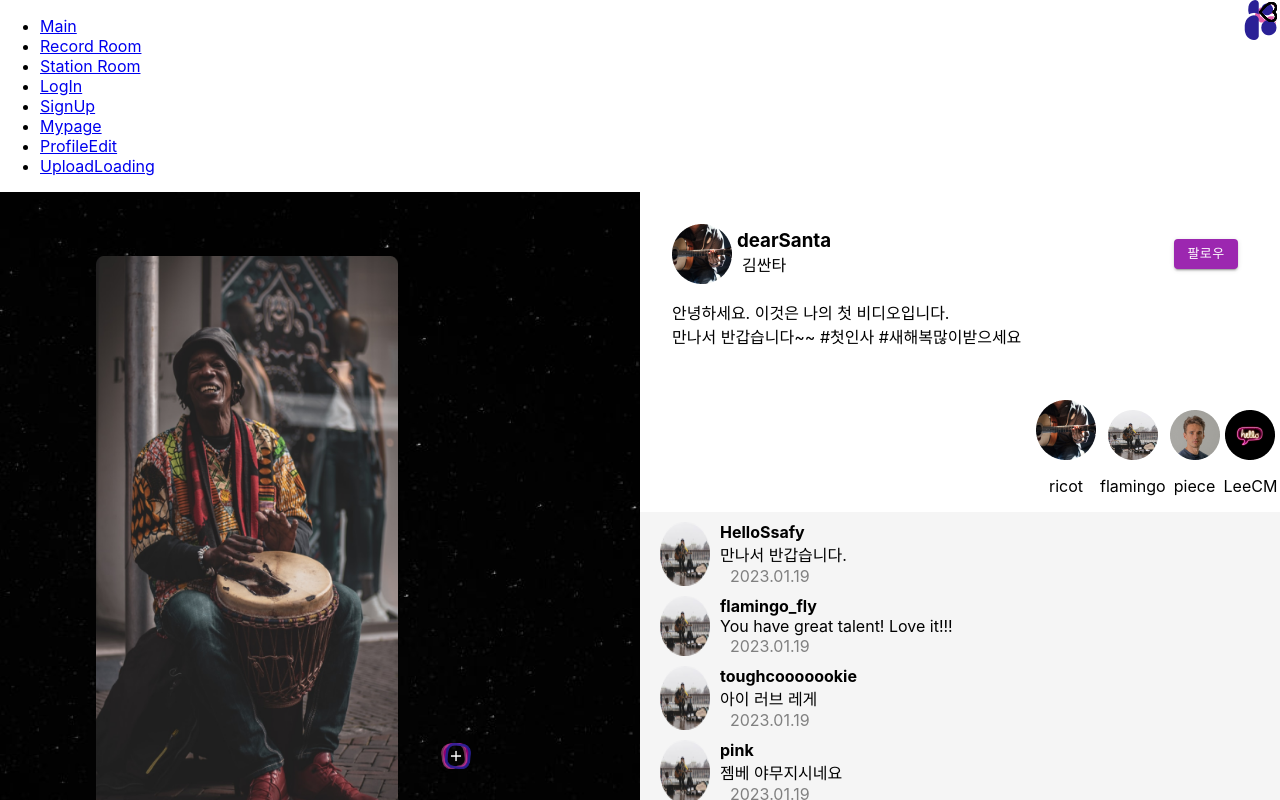
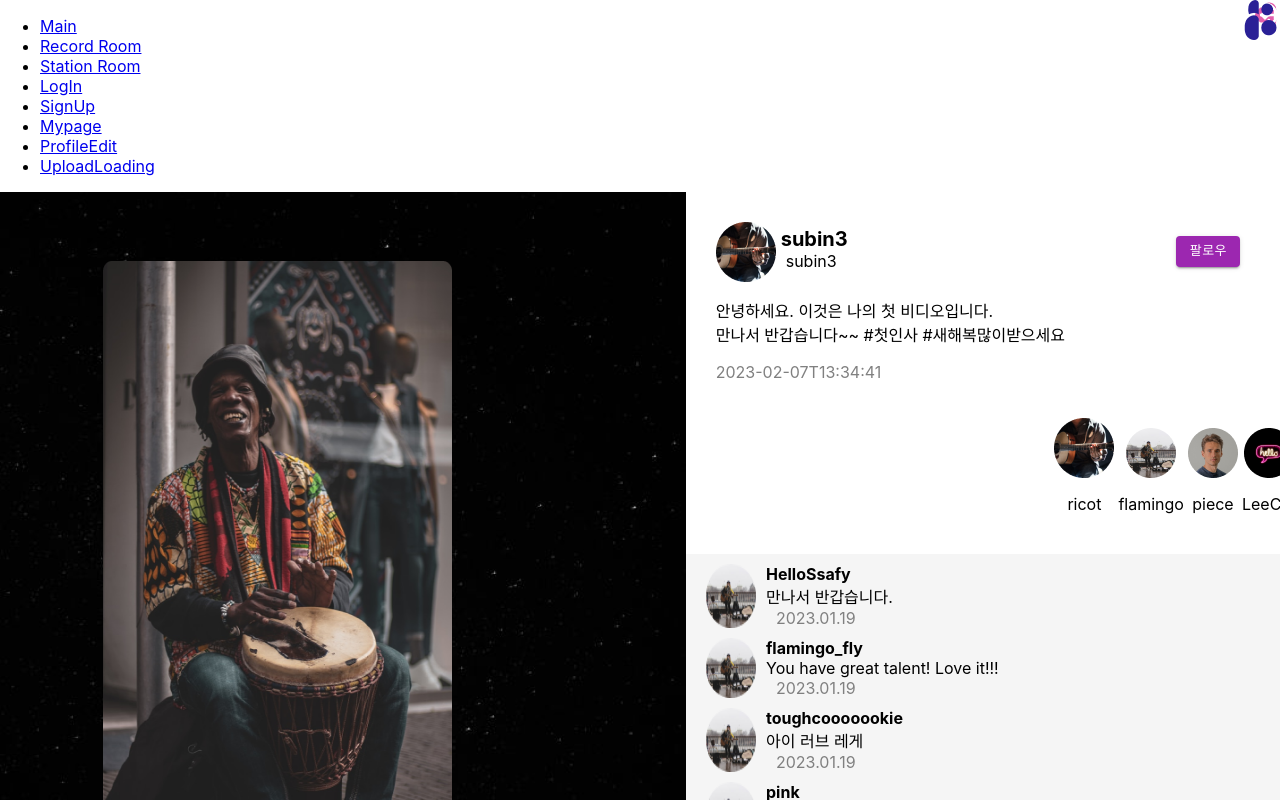
Before and after one commit to yeojinj/stackers, a React (Create React App) app in the folder frontend/: page /StationRoom in a window 1280 px wide. Shown: the top 800 px of the page. Built offline with nearby package versions, Linux system fonts and the light colour scheme; the HTML template or start-up script is replaced by a standard one.

Commit message:
Feat: StationRoom props 추가, LogIn Modal 기능 테스트 추가

```diff
--- a/frontend/src/pages/sign_folder/LogIn/LogIn.js
+++ b/frontend/src/pages/sign_folder/LogIn/LogIn.js
@@ -12,7 +12,7 @@ import { useDispatch, useSelector } from 'react-redux'
 import axios from 'axios'
 import { logIn } from '../../../store.js'
 
-function LogIn({ setModalOpen }) {
+function LogIn(props) {
   const [username, setUsername] = useState('')
   const [password, setPassword] = useState('')
   const navigate = useNavigate()
@@ -20,39 +20,21 @@ function LogIn({ setModalOpen }) {
   const isLogged = useSelector((state) => {
     return state.user.isLogged
   })
-  // 로그인 모달이 열리면 스크롤 못하게 막기
-  // 닫히면 스크롤 다시 가능
-  const showModal = () => {
-    setModalOpen(true)
-    // document.body.style.overflow = 'hidden'
-  }
-  const closeModal = () => {
-    // document.body.style.overflow = 'unset'
-    setModalOpen(false)
-    // navigate(-1)
-  }
-
-  useEffect(() => {
-    showModal
-  }, [])
-
   return (
-    <div className="login-background">
+    <div>
       <div className="LogIn">
         <img src={logo} alt="logo" className="LogIn-logo" />
-        {/* 임시방편으로 닫기 버튼 만들었어요 */}
-        {/* 메인페이지에 모달 띄우기 성공하면 없애겠습니당 */}
-        <button onClick={closeModal}>닫기</button>
+        <button
+          onClick={() => {
+            props.handleClose()
+          }}
+        >
+          닫기
+        </button>
         <form
           style={{ textAlign: 'center' }}
           onSubmit={(event) => {
             event.preventDefault()
-            // console.log('제출된다.')
-            // console.log(event.target.id.value)
-            // console.log(event.target.password.value)
-            // setUsername(event.target.username.value)
-            // setPassword(event.target.password.value)
-            // console.log(username, password)
             axios({
               method: 'post',
               url: '/api/login',
@@ -62,7 +44,6 @@ function LogIn({ setModalOpen }) {
               }
             })
               .then((response) => {
-                // console.log(response.data)
                 localStorage.setItem('accessToken', response.data.accessToken)
                 localStorage.setItem('refreshToken', response.data.refreshToken)
                 navigate('/MainRoom')
--- a/frontend/src/pages/sign_folder/SignUp/SignUp.js
+++ b/frontend/src/pages/sign_folder/SignUp/SignUp.js
@@ -7,12 +7,20 @@ import TextField from '@mui/material/TextField'
 import Button from '@mui/material/Button'
 import axios from 'axios'
 import { useNavigate } from 'react-router-dom'
+import Box from '@mui/material/Box'
+import Modal from '@mui/material/Modal'
+import LogIn from '../LogIn/LogIn.js'
 
 function SignUp() {
   const [username, setUsername] = useState('')
   const [password, setPassword] = useState('')
   const [email, setEmail] = useState('')
   const navigate = useNavigate()
+
+  const [open, setOpen] = useState(false)
+  const handleOpen = () => setOpen(true)
+  const handleClose = () => setOpen(false)
+
   return (
     <div>
       <div className="SignUp">
@@ -133,6 +141,14 @@ function SignUp() {
           </Button>
         </form>
       </div>
+      <div>
+        <Button onClick={handleOpen}>Open modal</Button>
+        <Modal open={open} onClose={handleClose}>
+          <Box>
+            <LogIn handleClose={handleClose} />
+          </Box>
+        </Modal>
+      </div>
     </div>
   )
 }
--- a/frontend/src/pages/station_room/Station.css
+++ b/frontend/src/pages/station_room/Station.css
@@ -4,15 +4,19 @@
 
 .LeftStyle {
   background-image: url('./assets/Rectangle.png');
-  width: 50%;
-  height: 720px;
+  /* float: left; */
+  width: 686px;
+  height: 832px;
   color: white;
   display: flex;
+  flex: none;
 }
 
 .RightStyle {
-  width: 50%;
-  height: 720px;
+  width: 100%;
+  height: 832px;
+
+  /* float: left; */
 }
 
 .contentBox {
@@ -94,6 +98,8 @@
 
 .station-profile-id {
   margin: 5px 0 0 5px;
+  font-size: 20px;
+  font-weight: bold;
 }
 
 .station-profile-nickname {
@@ -102,6 +108,7 @@
 
 .station-follow {
   margin: auto 10px auto auto;
+  position: relative;
 }
 
 .station-usercontent {
--- a/frontend/src/pages/station_room/article/Article.js
+++ b/frontend/src/pages/station_room/article/Article.js
@@ -1,14 +1,15 @@
 import React from 'react'
 import ArticleDetail from './ArticleDetail'
 import CommentList from '../comment/CommentList'
-import CommentCreate from '../comment/CommentCreate'
+// import CommentCreate from '../comment/CommentCreate'
 
-function Article() {
+function Article(props) {
+  // console.log(props.Info)
   return (
     <div className="RightStyle">
-      <ArticleDetail></ArticleDetail>
+      <ArticleDetail Info={props.Info}></ArticleDetail>
       <CommentList></CommentList>
-      <CommentCreate></CommentCreate>
+      {/* <CommentCreate></CommentCreate> */}
     </div>
   )
 }
--- a/frontend/src/pages/station_room/article/ArticleDetail.js
+++ b/frontend/src/pages/station_room/article/ArticleDetail.js
@@ -5,8 +5,9 @@ import StackerListItem from './StackerListItem'
 import '../Station.css'
 import profile from '../assets/profile.png'
 
-function ArticleDetail() {
+function ArticleDetail(props) {
   const [isfollowing, setIsfollow] = useState(true)
+  const writer = props.Info.writer
   let followbutton = null
   if (!isfollowing) {
     followbutton = (
@@ -29,8 +30,8 @@ function ArticleDetail() {
         <div className="station-profile">
           <img src={profile} alt="profile" />
           <div className="station-profile-name_nickname">
-            <h3 className="station-profile-id">dearSanta</h3>
-            <p className="station-profile-nickname">김싼타</p>
+            <p className="station-profile-id">{writer.username}</p>
+            <p className="station-profile-nickname">{writer.nickname}</p>
           </div>
           <div
             className="station-follow"
@@ -43,8 +44,9 @@ function ArticleDetail() {
           </div>
         </div>
         <p className="station-usercontent">{stationInformation}</p>
+        <p style={{ color: 'gray' }}>{props.Info.regTime}</p>
       </div>
-      <StackerListItem></StackerListItem>
+      <StackerListItem musicians={props.Info.musicians}></StackerListItem>
     </div>
   )
 }
--- a/frontend/src/pages/station_room/article/StackerListItem.js
+++ b/frontend/src/pages/station_room/article/StackerListItem.js
@@ -6,7 +6,9 @@ import profile2 from '../assets/profilePicture1.png'
 import profile3 from '../assets/profilePicture2.png'
 import profile4 from '../assets/profilePicture3.png'
 
-function StackerListItem() {
+function StackerListItem(props) {
+  const musicians = props.musicians
+  // console.log(musicians)
   const Participant = [
     {
       id: 1,
--- a/frontend/src/pages/station_room/comment/CommentCreate.js
+++ b/frontend/src/pages/station_room/comment/CommentCreate.js
@@ -2,6 +2,7 @@
 import React from 'react'
 import TextField from '@mui/material/TextField'
 import Button from '@mui/material/Button'
+import CreateComment from '../../../store.js'
 
 function CommentCreate() {
   return (
@@ -11,14 +12,15 @@ function CommentCreate() {
         size="small"
         style={{
           width: '88%',
-          height: '40px',
+          height: '40px'
         }}
       />
       <Button
         variant="outlined"
         style={{
-          height: '40px',
+          height: '40px'
         }}
+        onClick={() => {}}
       >
         작성
       </Button>
--- a/frontend/src/pages/station_room/comment/CommentList.js
+++ b/frontend/src/pages/station_room/comment/CommentList.js
@@ -1,46 +1,15 @@
 /* eslint-disable */
 import React, { useState } from 'react'
+import { useSelector } from 'react-redux'
 import profilePicture1 from '../assets/profilePicture1.png'
-import FavoriteRoundedIcon from '@mui/icons-material/FavoriteRounded'
-import FavoriteBorderRoundedIcon from '@mui/icons-material/FavoriteBorderRounded'
+import CommentCreate from '../comment/CommentCreate'
 
 function Comments(props) {
-  // console.log(props.Information);
-  // const [lst, setLst] = useState([])
   const lst = []
   for (let i = 0; i < props.Information.length; i++) {
     const username = props.Information[i].username
     const content = props.Information[i].content
     const release_date = props.Information[i].release_date
-    // const [commentLike, setCommentLike] = useState(0)
-    const [isCommentLiked, setIsCommentLike] = useState(false)
-    // const profilePicture = props.Information[i].profilePicture
-    // console.log(profilePicture1)
-    function LikeClick() {
-      setIsCommentLike(!isCommentLiked)
-    }
-
-    let LikeContent = null
-    if (isCommentLiked) {
-      LikeContent = (
-        <FavoriteRoundedIcon
-          onClick={(event) => {
-            event.preventDefault()
-            LikeClick(event.target)
-          }}
-          style={{ color: 'rgba(227, 95, 173, 1)' }}
-        ></FavoriteRoundedIcon>
-      )
-    } else {
-      LikeContent = (
-        <FavoriteBorderRoundedIcon
-          onClick={(event) => {
-            event.preventDefault()
-            LikeClick(event.target)
-          }}
-        ></FavoriteBorderRoundedIcon>
-      )
-    }
 
     lst.push(
       <div key={props.Information[i].id} style={{ margin: '10px' }}>
@@ -70,13 +39,11 @@ function Comments(props) {
                 {release_date}
               </p>
             </div>
-            {LikeContent}
           </div>
         </div>
       </div>
     )
   }
-  // console.log(lst);
   return <div>{lst}</div>
 }
 
@@ -126,11 +93,14 @@ function CommentList() {
     }
   ]
   return (
-    <div className="comment">
-      <div className="comment-list">
-        <Comments Information={commentInformation}></Comments>
+    <>
+      <div className="comment">
+        <div className="comment-list">
+          <Comments Information={commentInformation}></Comments>
+        </div>
       </div>
-    </div>
+      <CommentCreate></CommentCreate>
+    </>
   )
 }
 export default CommentList
--- a/frontend/src/pages/station_room/stationview/StationRoom.js
+++ b/frontend/src/pages/station_room/stationview/StationRoom.js
@@ -4,10 +4,62 @@ import Article from '../article/Article'
 import '../Station.css'
 
 function StationRoom() {
+  const Info = {
+    id: 13,
+    stationInfo: {
+      content: 'xptms',
+      music: '테스트용 음악입니다',
+      instrumentId: null,
+      heartCnt: 0,
+      remainDepth: 1,
+      isPublic: 1,
+      isComplete: 0,
+      tags: [],
+      prevStationId: 12,
+      videoName: null,
+      delete: false
+    },
+    regTime: '2023-02-07T13:34:41',
+    writer: {
+      id: 2,
+      username: 'subin3',
+      nickname: 'subin3',
+      email: null,
+      bio: null,
+      imgPath: 'path',
+      instruments: null,
+      parties: null
+    },
+    commentCnt: 0,
+    comments: [],
+    musicians: [
+      {
+        instrumentId: 4,
+        instrumentName: '자연의 소리',
+        musicianUsername: 'subin3',
+        musicianImgPath: 'path',
+        musicianImgName: null
+      },
+      {
+        instrumentId: 5,
+        instrumentName: '루프 스테이션',
+        musicianUsername: 'subin3',
+        musicianImgPath: 'path',
+        musicianImgName: null
+      },
+      {
+        instrumentId: 1,
+        instrumentName: '캐스터네츠',
+        musicianUsername: 'subin3',
+        musicianImgPath: 'path',
+        musicianImgName: null
+      }
+    ]
+  }
   return (
     <div className="total">
-      <StationView />
-      <Article />
+      <StationView station={Info.stationInfo} />
+      <Article Info={Info} />
     </div>
   )
 }
--- a/frontend/src/store.js
+++ b/frontend/src/store.js
@@ -36,11 +36,23 @@ const userSlice = createSlice({
   }
 })
 
+const CreateCommentSlice = createSlice({
+  name: 'CreateCommentSlice',
+  initialState: { value: 0 },
+  reducers: {
+    CreateComment: (state, action) => {
+      console.log(action)
+    }
+  }
+})
+
 const store = configureStore({
   reducer: {
-    user: userSlice.reducer
+    user: userSlice.reducer,
+    CreateComments: CreateCommentSlice.reducer
   }
 })
 
 export default store
 export const { logIn, LogInState, LogOutState } = userSlice.actions
+export const { CreateComment } = CreateCommentSlice.actions
```
